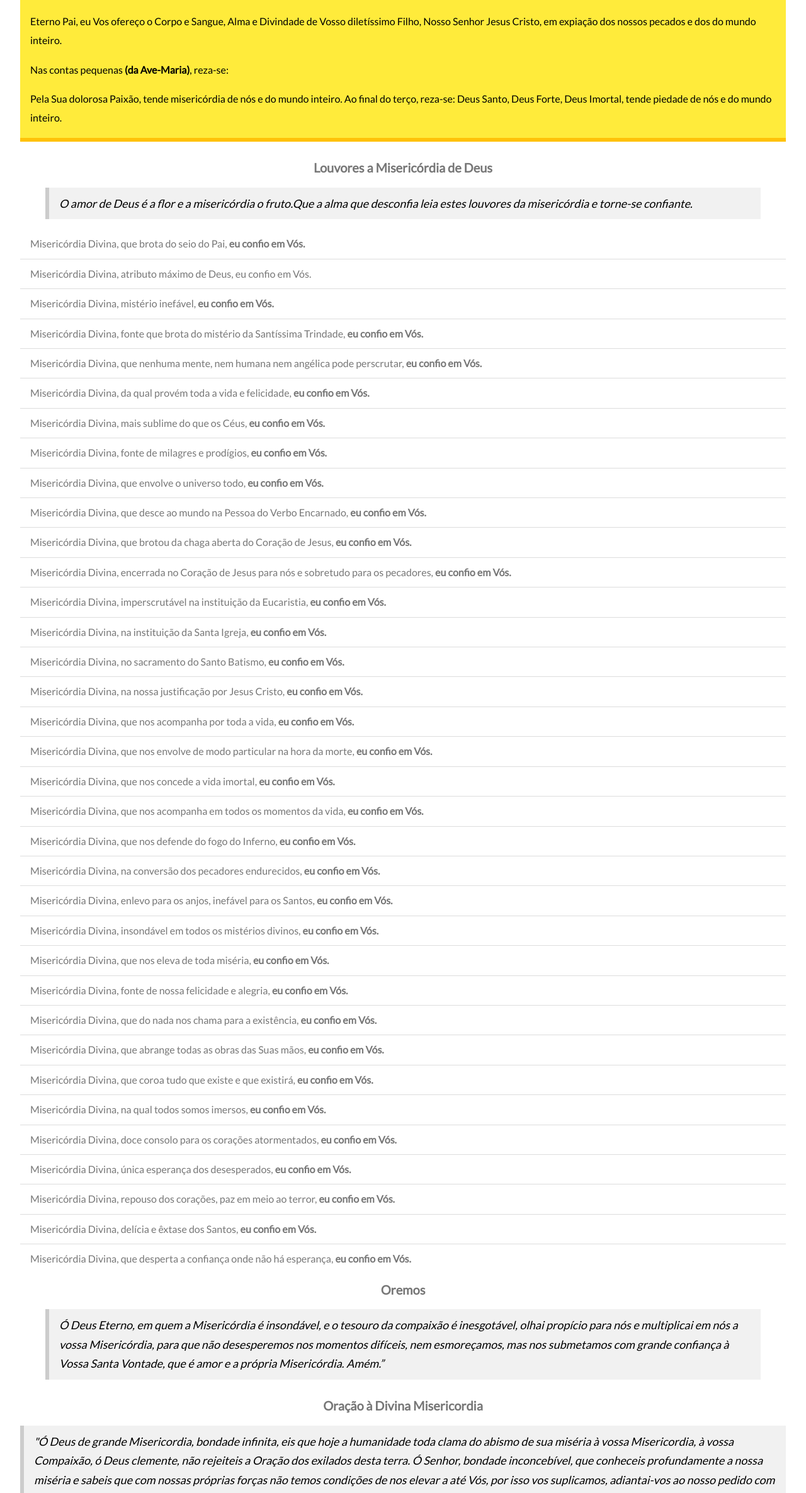
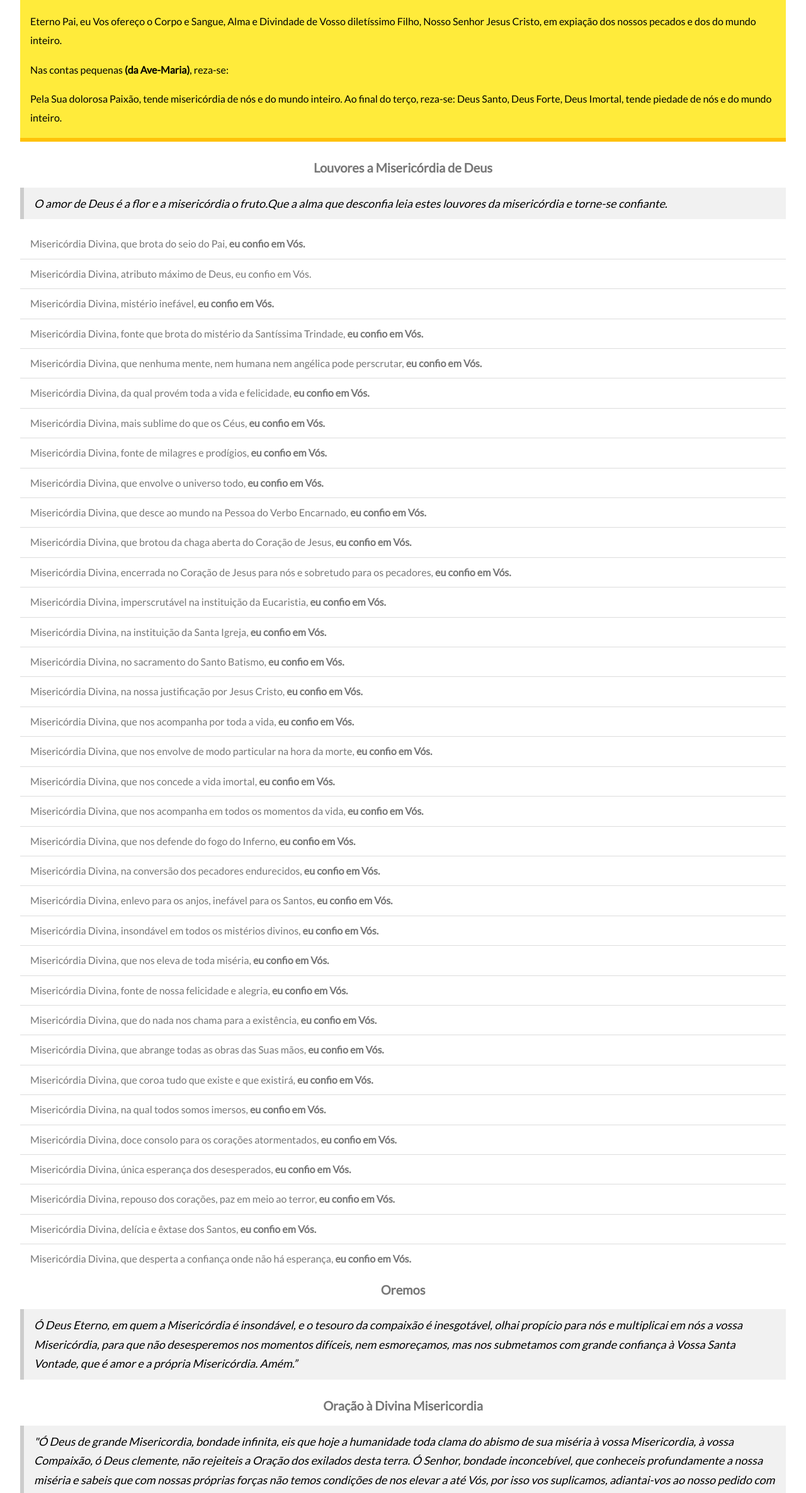
Before and after one commit to raphaeljq/oracoes, a React (Create React App) app: page / in a window 1280 px wide. Shown: the part 1977-4348 px from the top of the page at 63% size. Built offline with nearby package versions, Linux system fonts and the light colour scheme.

Commit message:
adicionados os blockquotes que faltavam acrescentar a classe customizada

```diff
--- a/src/App.js
+++ b/src/App.js
@@ -80,7 +80,7 @@ function App() {
             <div class="w3-col s12 w3-container">
               <h4 className="w3-center"><strong> Louvores a Misericórdia de Deus </strong></h4>
 
-              <blockquote class="w3-panel w3-leftbar w3-light-grey">
+              <blockquote class="w3-panel w3-leftbar w3-light-grey custom-blockquote">
                 <h5><i>O amor de Deus é a flor e a misericórdia o fruto.Que a alma que desconfia leia estes louvores da misericórdia e torne-se confiante.</i></h5>
               </blockquote>
               <ul className="w3-ul w3-hoverable">
@@ -123,7 +123,7 @@ function App() {
           <div class="w3-row">
               <div class="w3-col s12 w3-container">
                 <h4 className="w3-center"><strong>Oremos</strong></h4>
-                <blockquote class="w3-panel w3-leftbar w3-light-grey">
+                <blockquote class="w3-panel w3-leftbar w3-light-grey custom-blockquote">
                 <h5><i>Ó Deus Eterno, em quem a Misericórdia é insondável, e o tesouro da compaixão é inesgotável, olhai propício para nós e multiplicai em nós a vossa Misericórdia, para que não desesperemos nos momentos difíceis, nem esmoreçamos, mas nos submetamos com grande confiança à Vossa Santa Vontade, que é amor e a própria Misericórdia. Amém.”</i></h5>
                 </blockquote>
               </div>
@@ -132,7 +132,7 @@ function App() {
               <div class="w3-col s12 w3-container">
                 <h4 className="w3-center"><strong>Oração à Divina Misericordia</strong></h4>
                 <blockquote class="w3-panel w3-leftbar w3-light-grey custom-blockquote">
-                <h5><i>"Ó Deus de grande Misericordia, bondade infinita, eis que hoje a humanidade toda clama  do abismo de sua miséria à vossa Misericordia, à vossa Compaixão, ó Deus clemente, não rejeiteis a Oração dos exilados desta terra. Ó Senhor, bondade inconcebível, que conheceis profundamente a nossa miséria e sabeis que com nossas próprias forças não temos condições de nos elevar a até Vós, por isso vos suplicamos, adiantai-vos ao nosso pedido com Vossa graça e aumentai em nós sem cessar a Vossa Misericordia, a fim de que possamos cumprir fielmente a Vossa Santa Vontade durante toda a nossa vida e na hora da morte. Que poder da Vossa Misericordia nos defenda dos ataques dos inimigos da nossa salvação, para que aguardemos com confiança, como Vossos filhos, a Vossa Vinda última, dia que somente Vós conheceis. E esperamos alcançar tudo o que Jesus nos prometeu, apesar de toda a nossa miséria, porque Jesus é a nossa confiança; pelo seu coração Misericordioso, como por uma porta aberta, entraremos no Céu."<strong>AMÉM!</strong> (D. 1570)
+                <h5><i>"Ó Deus de grande Misericordia, bondade infinita, eis que hoje a humanidade toda clama  do abismo de sua miséria à vossa Misericordia, à vossa Compaixão, ó Deus clemente, não rejeiteis a Oração dos exilados desta terra. Ó Senhor, bondade inconcebível, que conheceis profundamente a nossa miséria e sabeis que com nossas próprias forças não temos condições de nos elevar a até Vós, por isso vos suplicamos, adiantai-vos ao nosso pedido com Vossa graça e aumentai em nós sem cessar a Vossa Misericordia, a fim de que possamos cumprir fielmente a Vossa Santa Vontade durante toda a nossa vida e na hora da morte. Que poder da Vossa Misericordia nos defenda dos ataques dos inimigos da nossa salvação, para que aguardemos com confiança, como Vossos filhos, a Vossa Vinda última, dia que somente Vós conheceis. E esperamos alcançar tudo o que Jesus nos prometeu, apesar de toda a nossa miséria, porque Jesus é a nossa confiança; pelo seu coração Misericordioso, como por uma porta aberta, entraremos no Céu."<br/><strong>AMÉM!</strong> (D. 1570)
                   </i></h5>
                 </blockquote>
               </div>
```
